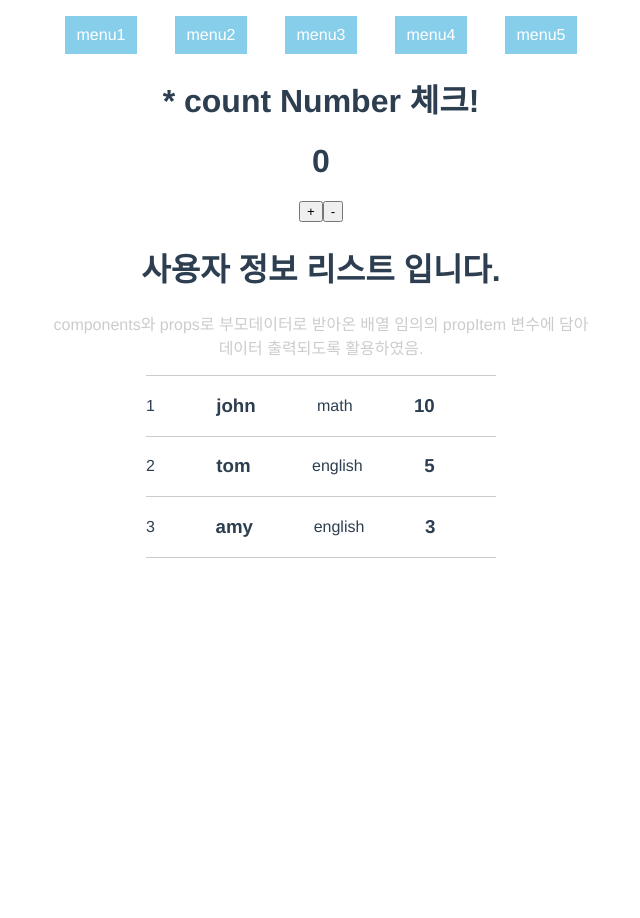
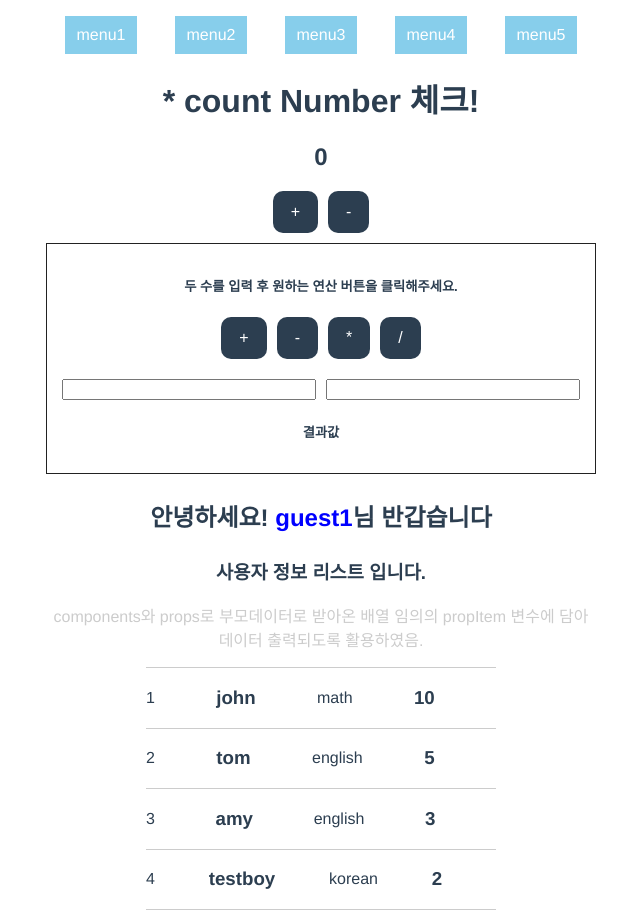
Before and after one commit to sseol1112/vue-practice01, a Vue app: page / in a window 1280 px wide. Shown: the whole page, without its empty margins (319-959 px from the left). Before the commit the page ends 800 px from the top, so only its background shows below. Built offline with nearby package versions, Linux system fonts and the light colour scheme.

Commit message:
230306 - vue 연습용 작업본 1차 커밋

```diff
--- a/package.json
+++ b/package.json
@@ -9,7 +9,11 @@
   },
   "dependencies": {
     "core-js": "^3.8.3",
-    "vue": "^3.2.13"
+    "sass": "^1.58.3",
+    "sass-loader": "^10.4.1",
+    "scss": "^0.2.4",
+    "vue": "^3.2.13",
+    "yarn": "^1.22.19"
   },
   "devDependencies": {
     "@babel/core": "^7.12.16",
--- a/src/App.vue
+++ b/src/App.vue
@@ -7,12 +7,15 @@
     <div class="box_count">
 
         <h1><strong>*</strong> count Number 체크!</h1>
-        <h1>{{ count }}</h1>
-        <button @click="plzus">+ </button>
+        <p class="blind">테스트 웹표준 blind 처리</p>
+        <h2 class="count_num">{{ count }}</h2>
+        <button @click="plus">+</button>
         <button @click="minus">-</button>
 
+        <CalcTemplate ></CalcTemplate>
+
         <!-- component 사용 -->
-        <ListItem :testProp="arrayVue"></ListItem>
+        <ListItem :testProp="arrayVue" :user="userInfo"></ListItem>
 
         <!-- 이미지 -->
         <!-- <div class="img_wrap">
@@ -24,6 +27,7 @@
 
 <script>
 import ListItem from './components/ListItem.vue';
+import CalcTemplate from './components/CalcTemplate.vue';
 
 export default {
   name: 'App',
@@ -31,6 +35,10 @@ export default {
     return {
       count : 0,
       name : 'greek',
+      userInfo : {
+        'name' : 'guest1',
+        'grade' : 'supervisor'
+      },
       arrayVue : [{
         'number' : '1',
         'name' : 'john',
@@ -46,12 +54,18 @@ export default {
         'name' : 'amy',
         'subject' : 'english',
         'level':'3'
+      },{
+        'number' : '4',
+        'name' : 'testboy',
+        'subject' : 'korean',
+        'level' : '2'
       }],
-      menus : ['menu1','menu2','menu3','menu4','menu5'],
+      menus : ['menu1','menu2','menu3','menu4','menu5']
     }
   },
   components: {
-    ListItem
+    ListItem,
+    CalcTemplate
   },
   methods : {
     plus() {
@@ -61,12 +75,44 @@ export default {
     },
     minus() {
       let countValue = this.count;
+      //let testA = document.querySelector('.count_num');
       if(countValue == 0 ){
         alert('0 이하로는 내릴 수 없습니다.');
+        document.querySelector('.count_num').innerHTML = `<b style='color:#f00;'>${countValue}</b>`;
       } else {
         this.count -= 1;
         console.log(this.count);
       }
+    },
+    calcFunc(e) {
+      let num1 = parseInt(document.querySelector(".calcul_box .form_box input[name=num1]").value);
+      let num2 = parseInt(document.querySelector(".calcul_box .form_box input[name=num2]").value);
+      let num3 = '';
+      let result = document.querySelector(".result_box h5 .num");
+      let typeVal = e.target.innerText;
+
+
+      switch(typeVal) {
+        case "+" :
+          num3 = num1 + num2;
+          result.innerHTML = parseInt(num3);
+          break;
+        case "-" :
+          num3 = num1 - num2;
+          result.innerHTML = parseInt(num3);
+          break;
+        case "*" :
+          num3 = num1 * num2;
+          result.innerHTML = parseInt(num3);
+          break;
+        case "/" :
+          num3 = num1 / num2;
+          result.innerHTML = parseInt(num3);
+          break;
+        default :
+          alert("잘못된 계산식입니다. 내용을 확인해주세요.");
+      }
+
     }
 
   }
@@ -74,7 +120,12 @@ export default {
 
 </script>
 
-<style>
+<style lang="scss">
+
+/* common.css */
+//폰트 컬러
+.fc-blue {color: #00f;}
+.blind {position: absolute;overflow: hidden; width: 1px; height: 1px; margin: -1px; clip:rect(0,0,0,0);}
 ul { list-style: none; padding:0; }
 a {text-decoration: 0; color: #2c3e50;}
 
@@ -89,11 +140,42 @@ a {text-decoration: 0; color: #2c3e50;}
   margin:0 auto;
 }
 
-.header ul {display:flex; justify-content: space-around;}
-.header ul li {padding:10px 12px; background: skyblue;}
-.header ul li a{ color:#fff;}
+.header ul {
+  display:flex; justify-content: space-around;
+  li {
+    background: skyblue; padding:10px 12px;
+    a {
+      color:#fff;
+    }
+  }
+}
 
 @media screen and (max-width: 383px)  {
     .header ul li {border:1px solid #000; padding:10px 5px;}
 }
+
+.calcul_box {
+
+  .form_box {
+    display: flex;
+    margin-top: 20px;
+    input {
+      width:calc(50% - 10px);
+      margin: 0 5px;
+    }
+  }
+}
+.box_count  {
+  button {
+  margin: 0 5px;
+  background: #2c3e50;
+  color: #fff;
+  border: 0;
+  padding:12px 18px;
+  border-radius: 10px;
+  font-size: 16px;
+  cursor: pointer;
+  }
+}
+
 </style>
--- /dev/null
+++ b/src/components/CalcTemplate.vue
@@ -0,0 +1,73 @@
+<template>
+  <div class="calcul_box">
+        <h5>두 수를 입력 후 원하는 연산 버튼을 클릭해주세요.</h5>
+
+        <button @click="calcFunc">+</button>
+        <button @click="calcFunc">-</button>
+        <button @click="calcFunc">*</button>
+        <button @click="calcFunc">/</button>
+
+        <div class="form_box">
+            <input type="number" name="num1" id="">
+            <input type="number" name="num2" id="">
+        </div>
+
+        <div class="result_box">
+        <h5>결과값<span class="num"></span></h5>
+        </div>
+    </div>
+</template>
+
+<script>
+export default {
+    name : 'calculator-templates',
+    data() {
+
+    },
+    props: {
+
+    },
+    methods : {
+        calcFunc(e) {
+            let num1 = parseInt(document.querySelector(".calcul_box .form_box input[name=num1]").value);
+            let num2 = parseInt(document.querySelector(".calcul_box .form_box input[name=num2]").value);
+            let num3 = '';
+            let result = document.querySelector(".result_box h5 .num");
+            let typeVal = e.target.innerText;
+
+            if((num1 != 0 && num2 != 0) && (!num1 || !num2)) {
+                alert("계산할 값을 각각 입력해주세요.")
+            } else {
+                switch(typeVal) {
+                    case "+" :
+                        num3 = num1 + num2;
+                        result.innerHTML = parseInt(num3);
+                        break;
+                    case "-" :
+                        num3 = num1 - num2;
+                        result.innerHTML = parseInt(num3);
+                        break;
+                    case "*" :
+                        num3 = num1 * num2;
+                        result.innerHTML = parseInt(num3);
+                        break;
+                    case "/" :
+                        num3 = num1 / num2;
+                        result.innerHTML = parseInt(num3);
+                        break;
+                    default :
+                        alert("잘못된 계산식입니다. 내용을 확인해주세요.");
+                }
+            }
+        }
+    }
+}
+</script>
+
+<style lang="scss">
+.calcul_box {
+    border: 1px solid #222;
+    margin: 10px 0;
+    padding: 10px;
+}
+</style>
--- a/src/components/ListItem.vue
+++ b/src/components/ListItem.vue
@@ -1,5 +1,6 @@
 <template>
-    <h1>{{ introText }}</h1>
+    <h2 v-html="introHtml"></h2>
+    <h3>{{ introText }}</h3>
     <p v-text="infoText" style="color:#ccc;"></p>
     <ul class="info-list">
         <li v-for="itemKey in propItem" :key="itemKey">
@@ -14,17 +15,32 @@
 </template>
 
 <script>
+
 export default {
-    name : 'powder-compon',
+    name : 'powder-component',
     data() {
         return {
             'introText' : '사용자 정보 리스트 입니다.',
             'propItem' : this.testProp,
-            'infoText' : 'components와 props로 부모데이터로 받아온 배열 임의의 propItem 변수에 담아 데이터 출력되도록 활용하였음.'
+            'userName' : this.user,
+            'infoText' : 'components와 props로 부모데이터로 받아온 배열 임의의 propItem 변수에 담아 데이터 출력되도록 활용하였음.',
+            'introHtml' : '<p>안녕하세요! <span class="fc-blue username"></span>님 반갑습니다</p>'
         }
     },
     props : {
-        testProp : Array
+        testProp : Array,
+        user : Object
+    },
+    methods : {
+        userCheck() {
+            let user = document.querySelector('.username');
+            console.log(user);
+            user.append(this.userName.name);
+        }
+    },
+    mounted() {
+        this.userCheck();
+
     }
 }
 </script>
```
Also changed, not shown: 2 other files (tests, documents, lock files or other folders).
